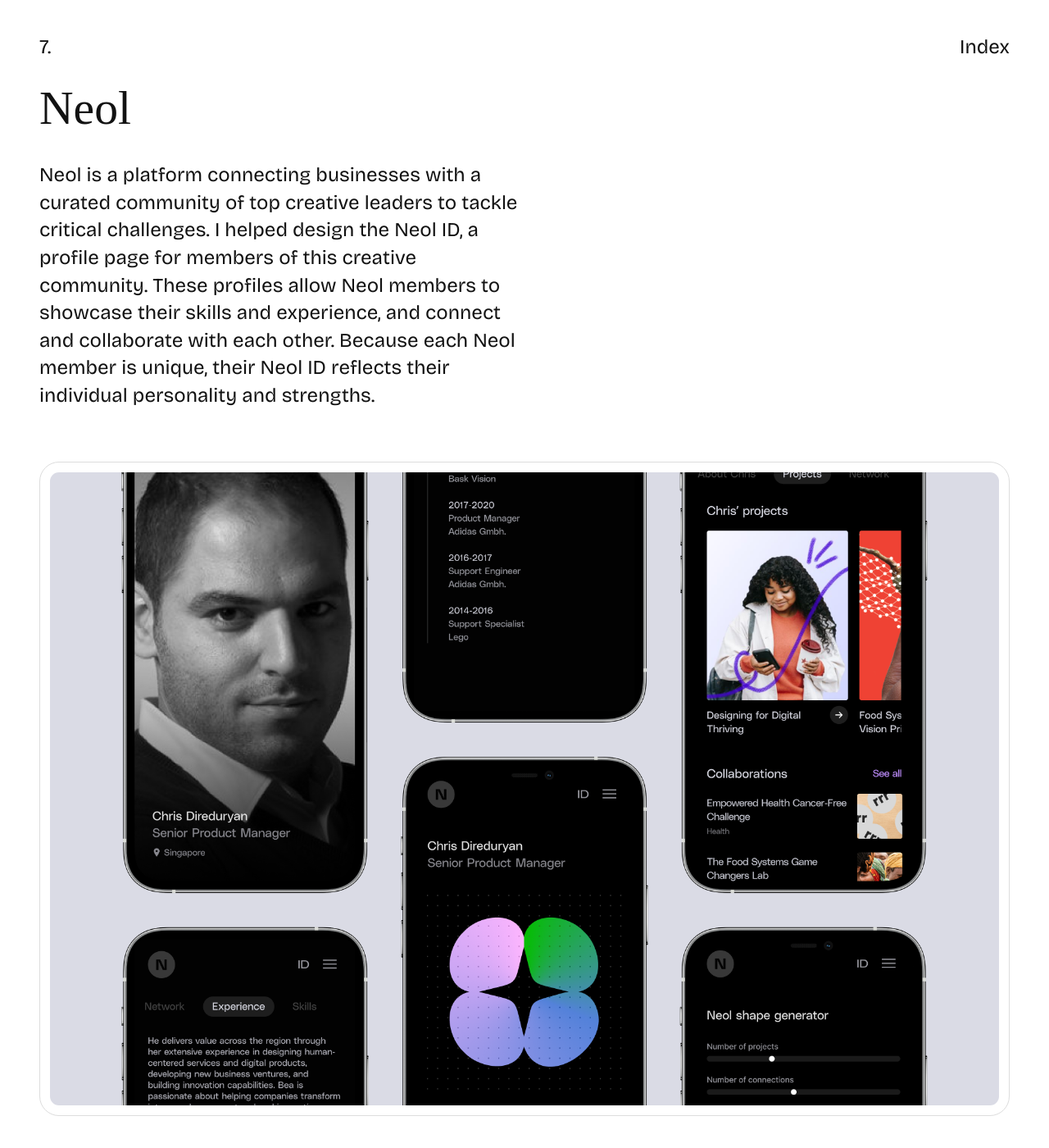
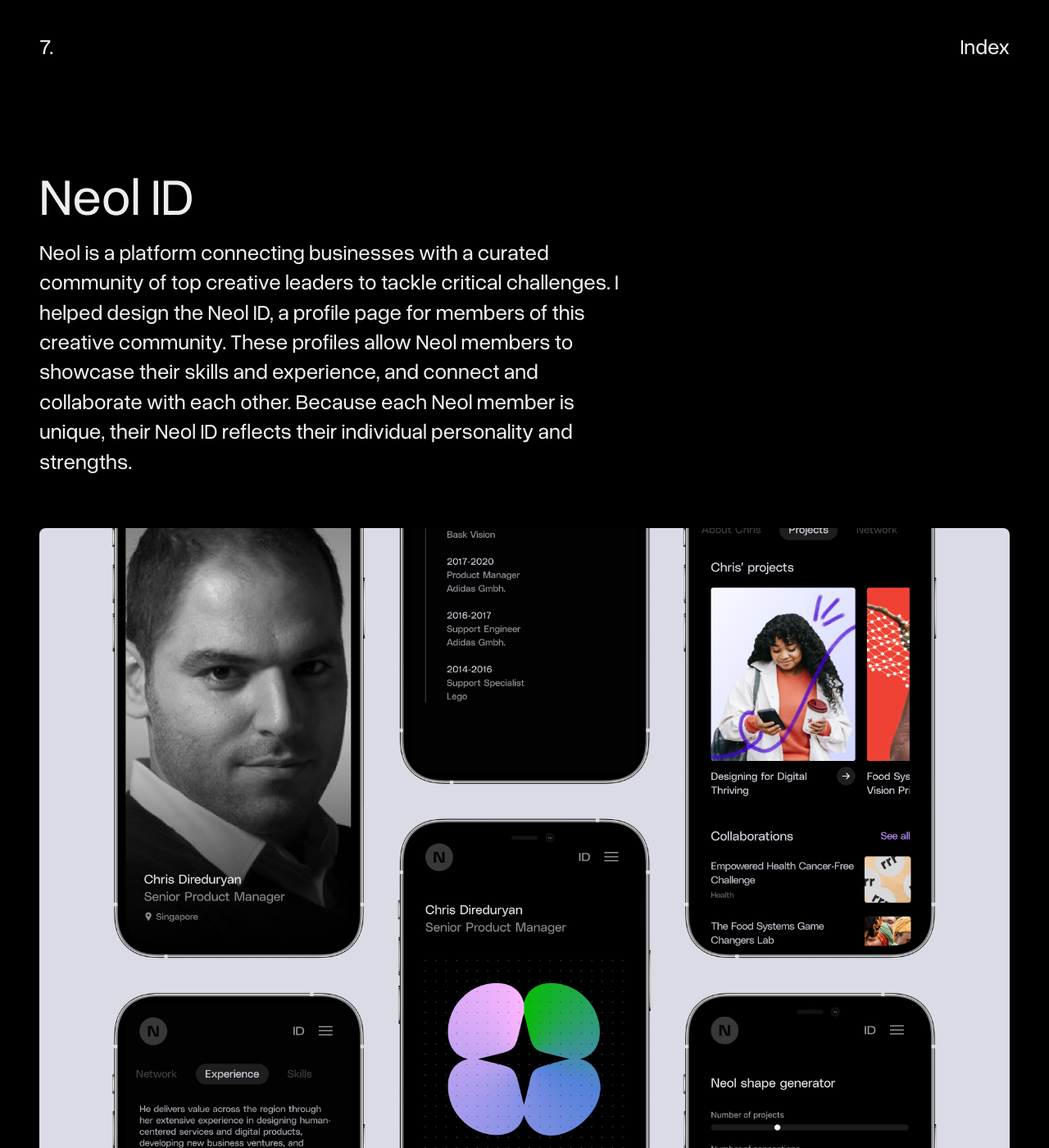
Before and after one commit to dara/dara.github.io, a Jekyll site: the page built from _posts/2024-04-01-neol-id.markdown, in a window 1280 px wide and 1400 px high. Shown: the whole window at 82% size. Built offline with Jekyll 4.4.1, drawn with Linux system fonts in a browser that asks for light colours.

Commit message:
Improvements.

```diff
--- a/_layouts/post.html
+++ b/_layouts/post.html
@@ -5,7 +5,7 @@
     <meta name="viewport" content="width=device-width, initial-scale=1.0">
     <title>Dara Kilicoglu — Designer</title>
     <link rel="icon" type="image/png" href="/favicon.png">
-    <link rel="preload" href="/assets/fonts/BricolageGrotesque/BricolageGrotesque-Regular.ttf" as="font" type="font/ttf">
+    <link rel="preload" href="/assets/fonts/OverusedGrotesk-VF.woff2" as="font" type="font/woff2" crossorigin>
     <link rel="stylesheet" href="/assets/css/style.css">
 </head>
 <body>
@@ -16,8 +16,8 @@
 
     <div class="post">
         <div class="description">
-            <div class="lg-text serif">{{ page.title }}</div><br>
-            {{ page.description }}
+            <div class="post-title lg-text">{{ page.title }}</div>
+            <p>{{ page.description }}</p>
         </div>
 
         <div class="content">
@@ -29,13 +29,13 @@
         {% if page.next.url %}
         <div>
             Prev<br />
-            <a class="next reversed md-text serif" href="{{page.next.url}}">{{page.next.title}}</a>
+            <a class="next reversed md-text" href="{{page.next.url}}">{{page.next.title}}</a>
         </div>
         {% endif %}
         {% if page.previous.url %}
         <div>
             Next<br />
-            <a class="prev reversed md-text serif" href="{{page.previous.url}}">{{page.previous.title}}</a>
+            <a class="prev reversed md-text" href="{{page.previous.url}}">{{page.previous.title}}</a>
         </div>
         {% endif %}
     </div>
--- a/_posts/2024-04-01-neol.markdown
+++ b/_posts/2024-04-01-neol-id.markdown
@@ -1,11 +1,11 @@
 ---
 layout: post
-title:  "Neol"
+title:  "Neol ID"
 date:   2024-04-01 22:42:13 +0200
 categories: work
 index: "7"
 description: "Neol is a platform connecting businesses with a curated community of top creative leaders to tackle critical challenges. I helped design the Neol ID, a profile page for members of this creative community. These profiles allow Neol members to showcase their skills and experience, and connect and collaborate with each other.  Because each Neol member is unique, their Neol ID reflects their individual personality and strengths."
 ---
 <div class="images">
-    <div><img src="/assets/images/neol/neol-0.png" width="1800" height="1200" class="thumbnail" /></div>
+    <div><img src="/assets/images/neol/neol-id-0.png" width="1800" height="1200" class="thumbnail" /></div>
 </div>
--- a/assets/css/style.css
+++ b/assets/css/style.css
@@ -1,28 +1,28 @@
 /* Variables */
 
 @font-face {
-    font-family: 'Bricolage Grotesque Regular';
-    src: url('/assets/fonts/BricolageGrotesque/BricolageGrotesque-Regular.ttf');
+    font-family: 'Overused Grotesk';
+    src: url('/assets/fonts/OverusedGrotesk-VF.woff2');
+    font-weight: 300 900;
 }
 
 /* Global */
 
 :root {
-    --base-font-size: 24px;
-    --large-font-size: 4.5vw;
+    --base-font-size: 26px;
+    --large-font-size: 5vw;
     --padding: 48px;
     --mobile-post-list-gutter: 24px;
-    --text-color: #121212;
-    --background-color: white;
-    --border-color: #DDD;
-    --thumbnail-radius: 24px;
-    --thumbnail-padding: 12px;
+    --text-color: #EEE;
+    --background-color: black;
+    --border-color: #181818;
 }
 
 *, *::before, *::after {
     box-sizing: border-box;
     -webkit-font-smoothing: antialiased;
     -moz-osx-font-smoothing: grayscale;
+    font-weight: 450;
 }
 
 a {
@@ -57,16 +57,8 @@ p {
 }
 
 h1, h2 {
-    font-weight: 400;
     margin: 0;
     font-size: 1em;
-}
-
-h2.hero {
-    margin: 10vw 0;
-    font-size: var(--large-font-size);
-    line-height: 1.1;
-    max-width: 20em;
 }
 
 .lg-text {
@@ -78,8 +70,6 @@ h2.hero {
     font-size: calc(var(--base-font-size) * 1.3);
     line-height: 1.1;
 }
-
-.serif { font-family: serif; }
 
 ul {
     padding: 0;
@@ -100,14 +90,12 @@ html {
 }
 
 body {
-    font-family: 'Bricolage Grotesque Regular', sans-serif;
-    font-weight: 400;
+    font-family: 'Overused Grotesk', mono;
     font-size: var(--body-font-size);
     line-height: 1.4;
-    letter-spacing: -1%;
     background: var(--background-color);
     color: var(--text-color);
-    padding: calc(var(--padding) - 7px) var(--padding) var(--padding);
+    padding: calc(var(--padding) - 10px) var(--padding) var(--padding);
 }
 
 nav {
@@ -119,18 +107,27 @@ nav {
 nav.header {
     position: sticky;
     z-index: 2;
-    top: calc(var(--padding) - 7px);
+    top: calc(var(--padding) - 10px);
 }
 
 .thumbnail {
-    border: 1px solid var(--border-color);
-    padding: var(--thumbnail-padding);
-    border-radius: var(--thumbnail-radius);
+    border-radius: 8px;
     width: 100%;
     height: auto;
 }
 
+.thumbnail.border {
+    border: 1px solid var(--border-color);
+}
+
 /* Posts */
+
+h2.hero {
+    margin: 10vw 0;
+    font-size: var(--large-font-size);
+    line-height: 1.1;
+    max-width: 16em;
+}
 
 div.posts {
     margin-bottom: calc(var(--padding) * 3);
@@ -178,8 +175,15 @@ div.posts .post.x-small {
 /* Post */
 
 div.post div.description {
-    margin: 2vw 0 5vw 0;
-    max-width: 50%;
+    margin: 10vw 0 5vw 0;
+}
+
+div.post div.description p {
+    max-width: 28em;
+}
+
+div.post div.description .post-title {
+    margin-bottom: 0.25em;
 }
 
 div.post div.content {
@@ -206,29 +210,42 @@ div.post div.images div {
     display: flex;
 }
 .post-navigation > div { flex: 1 }
-.post-navigation a { margin-top: 0.5rem; }
+.post-navigation a { line-height: inherit; }
 
 /* Responsive */
 
 @media (max-width: 768px) {
     :root {
-        --padding: 24px;
-        --thumbnail-radius: 18px;
-        --thumbnail-padding: 9px;
+        --padding: 20px;
+        --base-font-size: 18px;
     }
 
     body {
-        font-size: 18px;
-        padding: var(--padding)
+        padding-top: calc(var(--padding) - 3px);
     }
 
     nav.header {
-        top: var(--padding);
+        top: calc(var(--padding) - 3px);
     }
 
     h2.hero {
-        font-size: 32px;
+        margin: 20vw 0 calc(var(--padding)*2) 0;
+        font-size: 39px;
         line-height: 1.2;
+    }
+
+    div.post div.description {
+        margin: 20vw 0 var(--padding) 0;
+        max-width: 100%;
+    }
+
+    .lg-text {
+        font-size: 39px;
+        max-width: 7.5em;
+    }
+
+    .md-text {
+        font-size: calc(var(--base-font-size) * 1);
     }
 
     div.posts .row {
@@ -246,6 +263,7 @@ div.post div.images div {
     }
 
     div.post div.description {
+        margin: 20vw 0 calc(var(--padding)*2) 0;
         max-width: 100%;
     }
 
```
Also changed, not shown: _layouts/home.html (+11 -11 lines), assets/fonts/BricolageGrotesque/BricolageGrotesque-Bold.ttf (deleted), assets/fonts/BricolageGrotesque/BricolageGrotesque-ExtraBold.ttf (deleted), assets/fonts/BricolageGrotesque/BricolageGrotesque-ExtraLight.ttf (deleted), assets/fonts/BricolageGrotesque/BricolageGrotesque-Light.ttf (deleted), assets/fonts/BricolageGrotesque/BricolageGrotesque-Medium.ttf (deleted), assets/fonts/BricolageGrotesque/BricolageGrotesque-Regular.ttf (deleted), assets/fonts/BricolageGrotesque/BricolageGrotesque-SemiBold.ttf (deleted), assets/images/neol/neol-id-0.png (renamed from assets/images/neol/neol-0.png), 1 other file.
